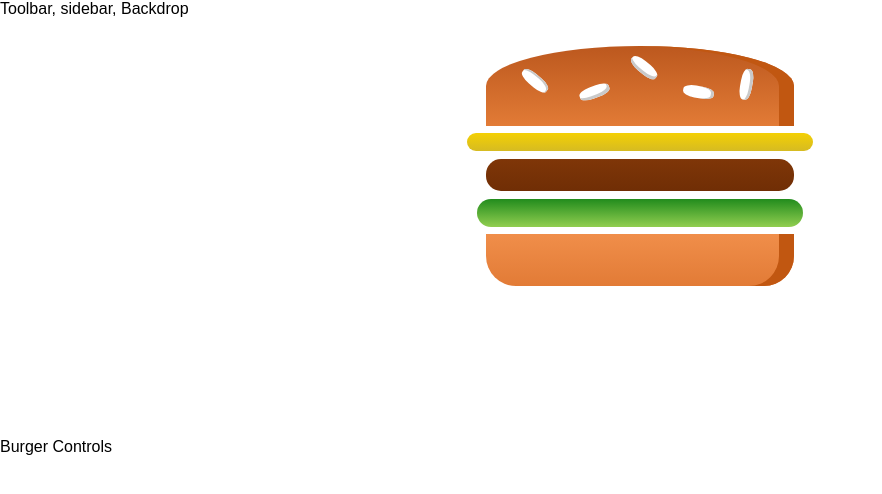
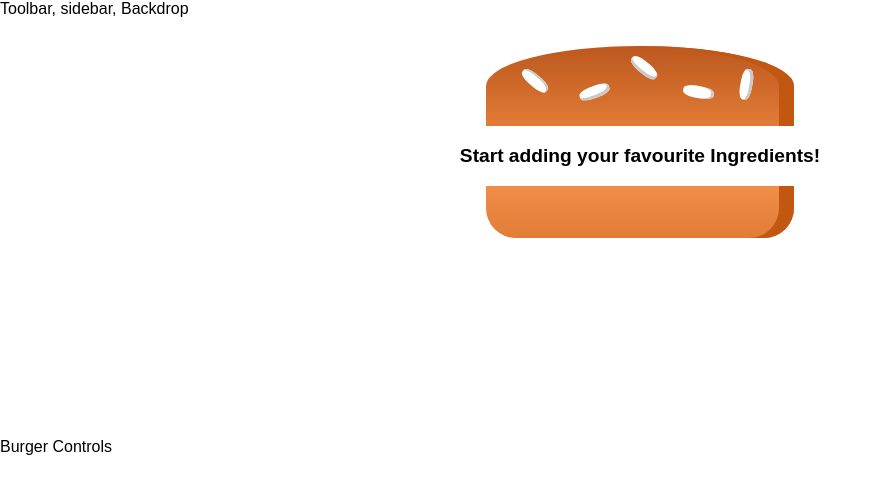
Before and after one commit to abhinavk9757/Burger-Builder, a React app: page / in a window 1280 px wide. Shown: the top 494 px of the page, without its empty margins (0-882 px from the left). Built offline with nearby package versions, Linux system fonts and the light colour scheme.

Commit message:
Control Burger Ingredients by state variable

```diff
--- a/src/components/Burger/Burger.js
+++ b/src/components/Burger/Burger.js
@@ -2,14 +2,28 @@ import React from 'react';
 import BurgerIngredients from './BurgerIngredient/BurgerIngredient';
 import classes from './Burger.css';
 
-const burger = props => (
-  <div className={classes.Burger}>
-    <BurgerIngredients type="bread-top" />
-    <BurgerIngredients type="cheese" />
-    <BurgerIngredients type="meat" />
-    <BurgerIngredients type="salad" />
-    <BurgerIngredients type="bread-bottom" />
-  </div>
-);
+const burger = props => {
+  let transformedIngredients = Object.keys(props.ingredients)
+    .map(ingredientKey =>
+      [...Array(props.ingredients[ingredientKey])].map((_, index) => (
+        <BurgerIngredients key={ingredientKey + index} type={ingredientKey} />
+      )),
+    )
+    .reduce((acc, element) => {
+      return acc.concat(element);
+    }, []);
+
+    if(transformedIngredients.length === 0){
+        transformedIngredients = <p>Start adding your favourite Ingredients!</p>
+    }
+
+  return (
+    <div className={classes.Burger}>
+      <BurgerIngredients type="bread-top" />
+      {transformedIngredients}
+      <BurgerIngredients type="bread-bottom" />
+    </div>
+  );
+};
 
 export default burger;
--- a/src/containers/BurgerBuilder/BurgerBuilder.js
+++ b/src/containers/BurgerBuilder/BurgerBuilder.js
@@ -1,12 +1,19 @@
 import React, { Component } from 'react';
 import Aux from '../../hoc/Aux';
-import Burger from '../../components/Burger/Burger'
+import Burger from '../../components/Burger/Burger';
 
 class BurgerBuilder extends Component {
+  state = {
+    ingredients: {
+      cheese: 0,
+      meat: 0,
+      salad: 0,
+    },
+  };
   render() {
     return (
       <Aux>
-        <Burger />
+        <Burger ingredients={this.state.ingredients} />
         <div>Burger Controls</div>
       </Aux>
     );
```
